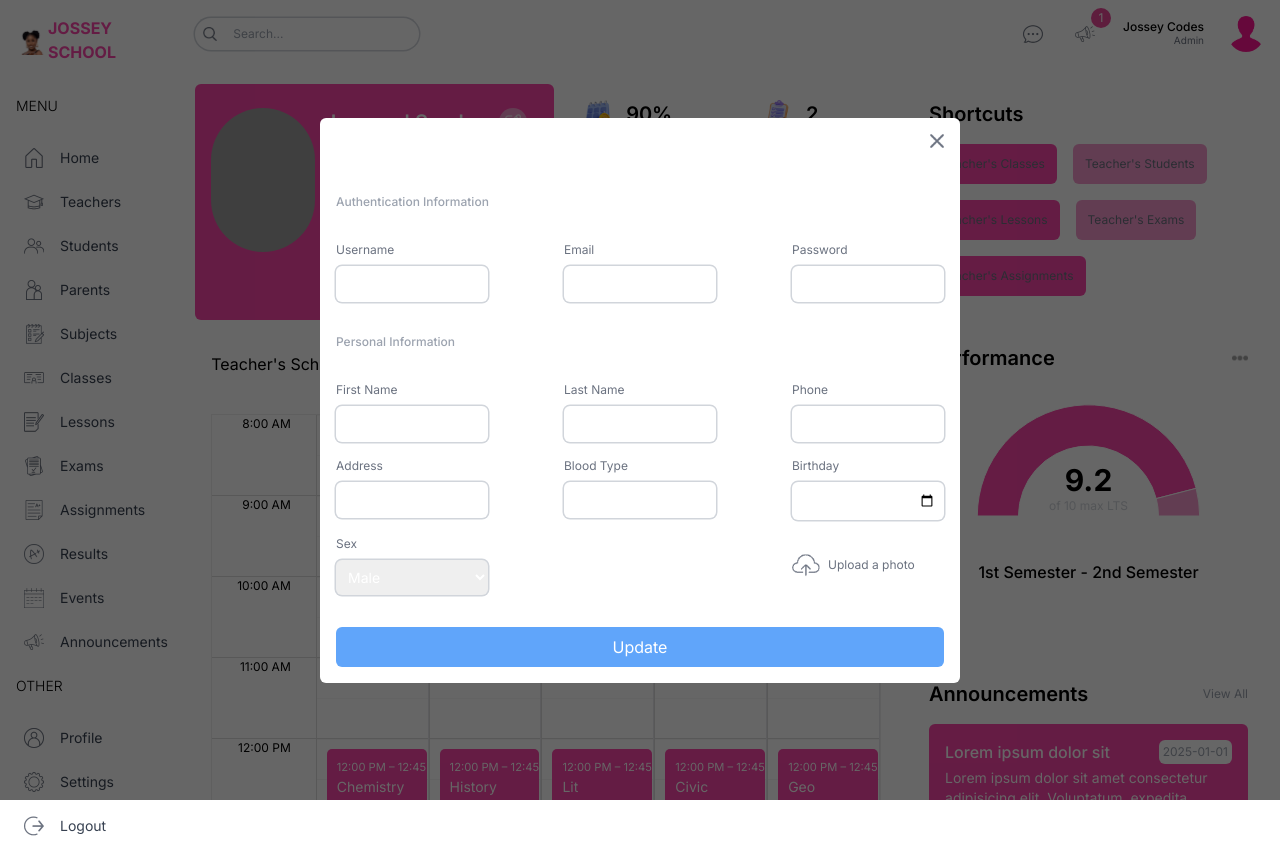
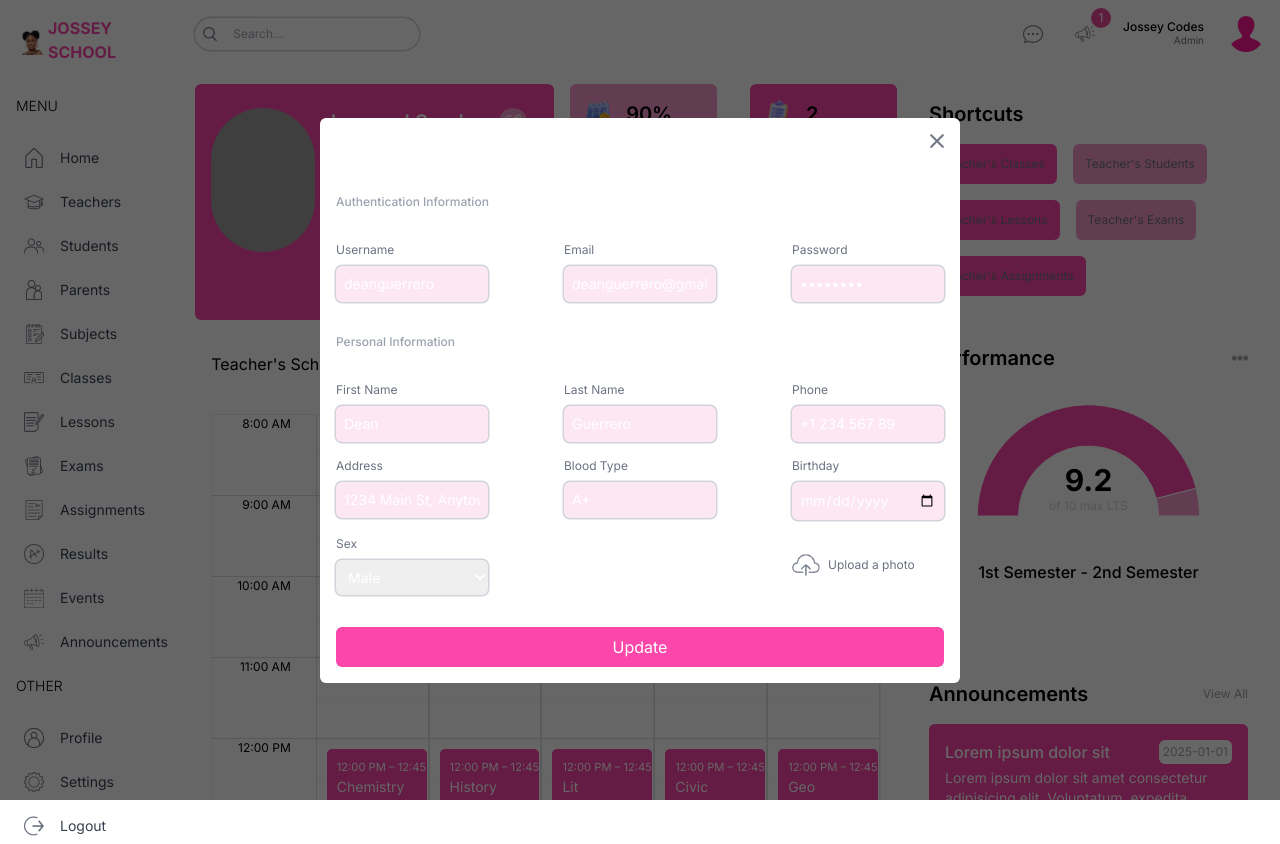
Before and after one commit to josseycodes1/School-Management-App-Frontend, a Next.js app: page /list/teachers/1 in a window 1280 px wide. Both pictures are taken after a click on the button 513 px from the left and 122 px from the top of the page. Built offline with nearby package versions, Linux system fonts and the light colour scheme; grey boxes are pictures that could not be loaded.

Commit message:
setting up user roles access

```diff
--- a/src/app/(userdashboard)/list/parents/page.tsx
+++ b/src/app/(userdashboard)/list/parents/page.tsx
@@ -76,10 +76,10 @@ const ParentListPage = () => {
         <div className="flex flex-col md:flex-row items-center gap-4 w-full md:w-auto">
           <TableSearch />
           <div className="flex items-center gap-4 self-end">
-            <button className="w-8 h-8 flex items-center justify-center rounded-full bg-lamaYellow">
+            <button className="w-8 h-8 flex items-center justify-center rounded-full bg-josseypink1">
               <Image src="/filter.png" alt="" width={14} height={14} />
             </button>
-            <button className="w-8 h-8 flex items-center justify-center rounded-full bg-lamaYellow">
+            <button className="w-8 h-8 flex items-center justify-center rounded-full bg-josseypink1">
               <Image src="/sort.png" alt="" width={14} height={14} />
             </button>
             {role === "admin" && (
--- a/src/app/(userdashboard)/list/teachers/[id]/page.tsx
+++ b/src/app/(userdashboard)/list/teachers/[id]/page.tsx
@@ -72,7 +72,7 @@ const SingleTeacherPage = () => {
           {/* SMALL CARDS */}
           <div className="flex-1 flex gap-4 justify-between flex-wrap">
             {/* CARD */}
-            <div className="bg-white p-4 rounded-md flex gap-4 w-full md:w-[48%] xl:w-[45%] 2xl:w-[48%]">
+            <div className="bg-josseypink2 p-4 rounded-md flex gap-4 w-full md:w-[48%] xl:w-[45%] 2xl:w-[48%]">
               <Image
                 src="/singleAttendance.png"
                 alt=""
@@ -86,7 +86,7 @@ const SingleTeacherPage = () => {
               </div>
             </div>
             {/* CARD */}
-            <div className="bg-white p-4 rounded-md flex gap-4 w-full md:w-[48%] xl:w-[45%] 2xl:w-[48%]">
+            <div className="bg-josseypink1 p-4 rounded-md flex gap-4 w-full md:w-[48%] xl:w-[45%] 2xl:w-[48%]">
               <Image
                 src="/singleBranch.png"
                 alt=""
@@ -100,7 +100,7 @@ const SingleTeacherPage = () => {
               </div>
             </div>
             {/* CARD */}
-            <div className="bg-white p-4 rounded-md flex gap-4 w-full md:w-[48%] xl:w-[45%] 2xl:w-[48%]">
+            <div className="bg-josseypink1 p-4 rounded-md flex gap-4 w-full md:w-[48%] xl:w-[45%] 2xl:w-[48%]">
               <Image
                 src="/singleLesson.png"
                 alt=""
@@ -114,7 +114,7 @@ const SingleTeacherPage = () => {
               </div>
             </div>
             {/* CARD */}
-            <div className="bg-white p-4 rounded-md flex gap-4 w-full md:w-[48%] xl:w-[45%] 2xl:w-[48%]">
+            <div className="bg-josseypink2 p-4 rounded-md flex gap-4 w-full md:w-[48%] xl:w-[45%] 2xl:w-[48%]">
               <Image
                 src="/singleClass.png"
                 alt=""
--- a/src/components/InputField.tsx
+++ b/src/components/InputField.tsx
@@ -25,7 +25,7 @@ const InputField = ({
       <input
         type={type}
         {...register(name)}
-        className="ring-[1.5px] ring-gray-300 p-2 rounded-md text-sm w-full"
+        className="ring-[1.5px] ring-gray-300 bg-pink-100 p-2 rounded-md text-sm w-full"
         {...inputProps}
         defaultValue={defaultValue}
       />
--- a/src/components/forms/StudentForm.tsx
+++ b/src/components/forms/StudentForm.tsx
@@ -155,7 +155,7 @@ const StudentForm = ({
           )}
         </div>
       </div>
-      <button className="bg-blue-400 text-white p-2 rounded-md">
+      <button className="bg-josseypink1 text-white p-2 rounded-md">
         {type === "create" ? "Create" : "Update"}
       </button>
     </form>
--- a/src/components/forms/TeacherForm.tsx
+++ b/src/components/forms/TeacherForm.tsx
@@ -155,7 +155,7 @@ const TeacherForm = ({
           )}
         </div>
       </div>
-      <button className="bg-blue-400 text-white p-2 rounded-md">
+      <button className="bg-josseypink1 text-white p-2 rounded-md">
         {type === "create" ? "Create" : "Update"}
       </button>
     </form>
```
Also changed, not shown: src/lib/prisma.ts (deleted, +0 -15 lines).
